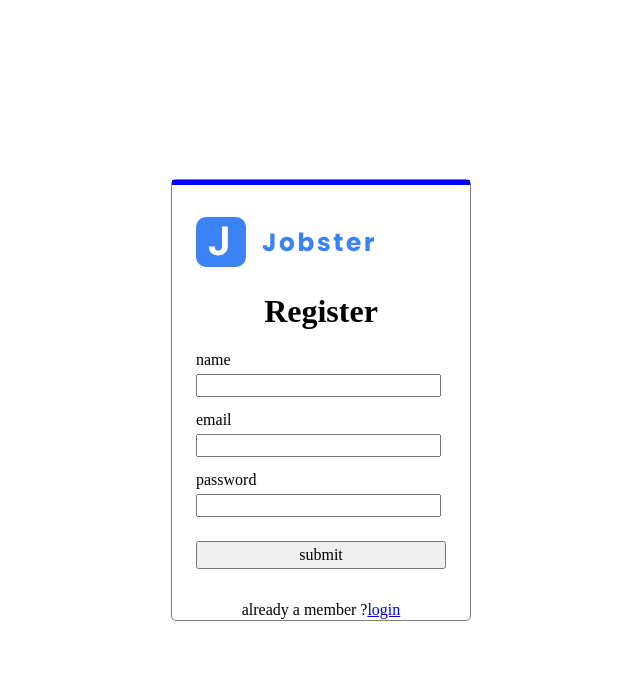
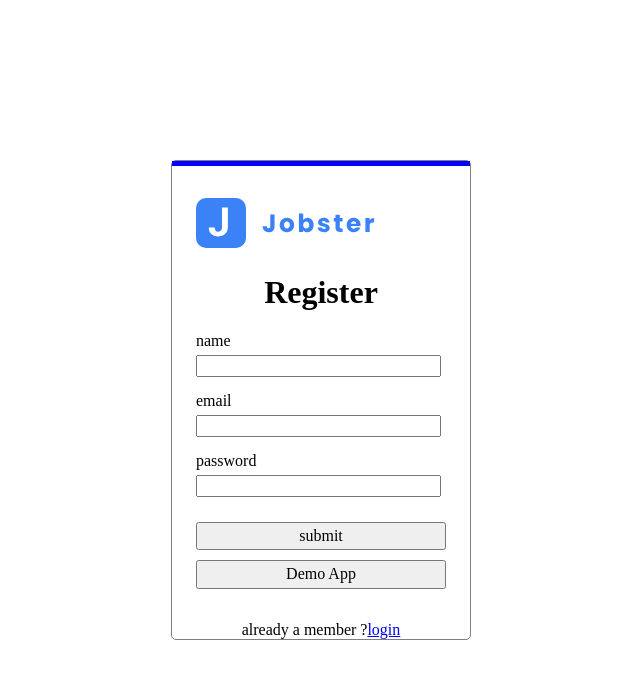
Before and after one commit to usard/jobster, a React (Create React App) app: page /register in a window 1280 px wide. Shown: the top 678 px of the page, without its empty margins (319-959 px from the left). Built offline with nearby package versions, Linux system fonts and the light colour scheme.

Commit message:
added demo button and its distpatch for test user

```diff
--- a/src/pages/Register.js
+++ b/src/pages/Register.js
@@ -88,6 +88,20 @@ export const Register = () => {
           <button type="submit" className="hero-btn">
             submit
           </button>
+          <button
+            type="button"
+            onClick={() =>
+              dispatch(
+                loginUser({
+                  email: "testUser@test.com",
+                  password: "secret",
+                })
+              )
+            }
+            className="hero-btn"
+          >
+            Demo App
+          </button>
         </form>
         <p>
           {isMember ? (
```
